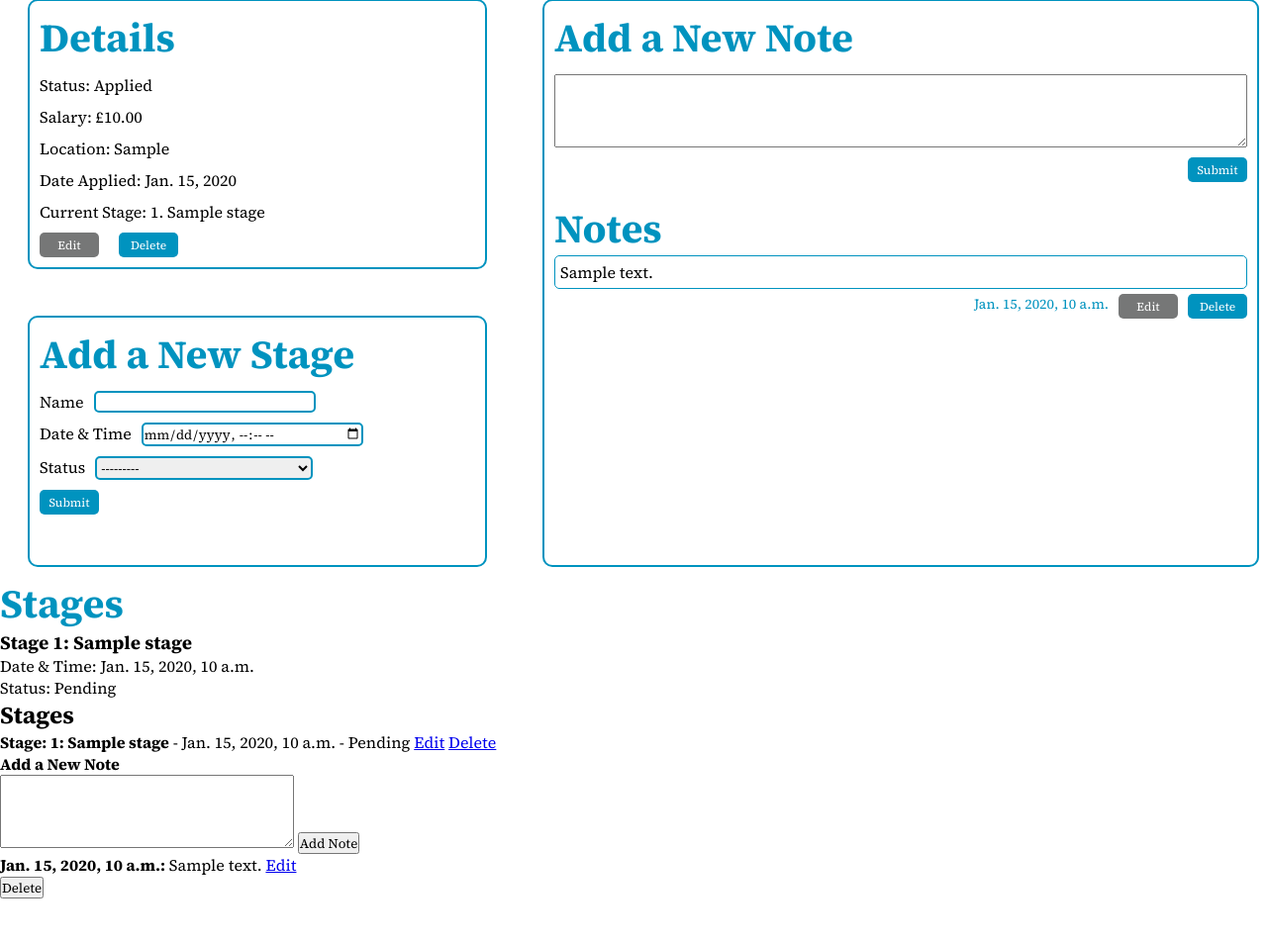
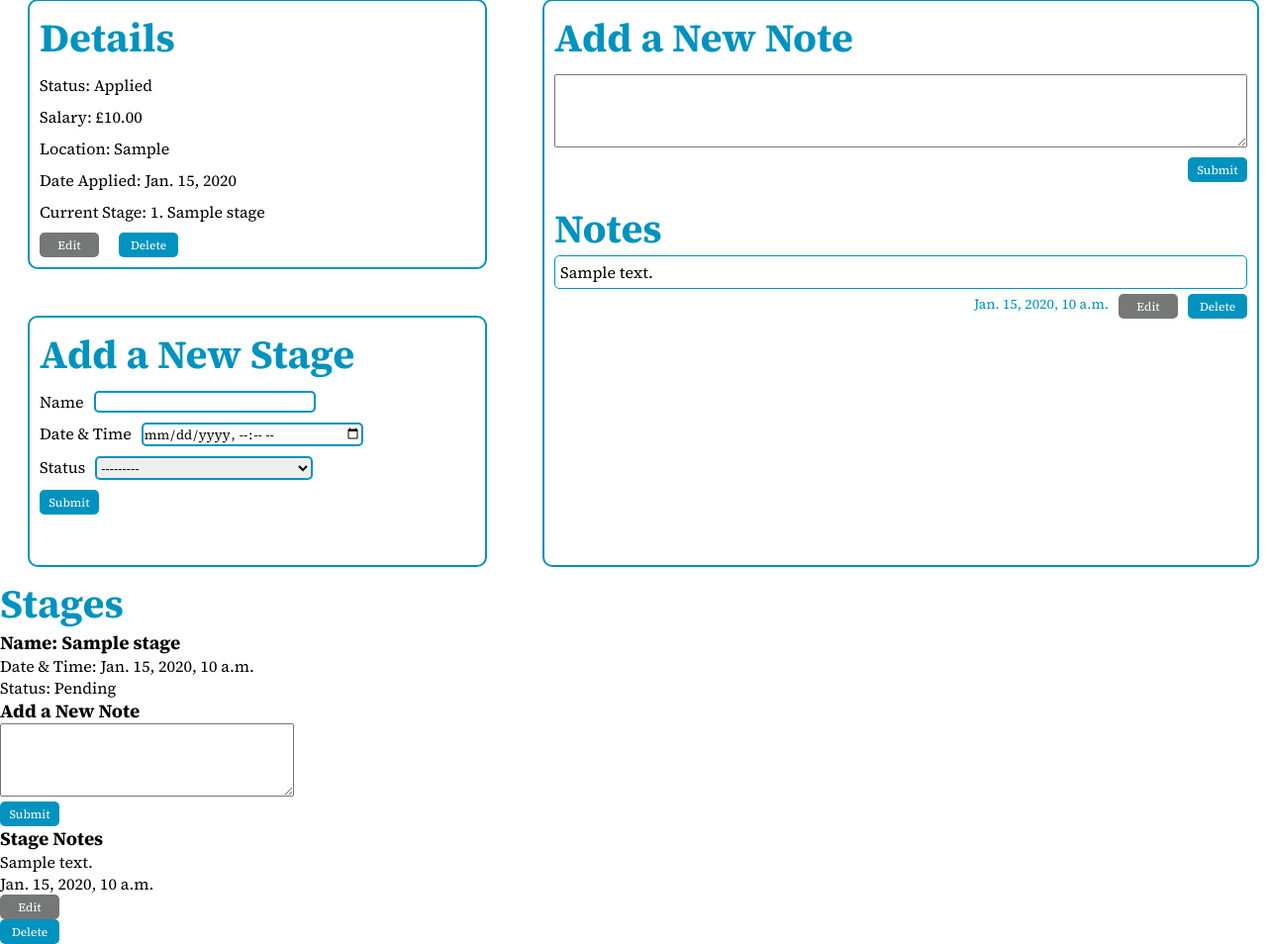
Before and after one commit to jamiekaye9/job-logger, a Django app: page /job_applications/1/ in a window 1280 px wide. Shown: the part 183-1137 px from the top of the page at 99% size. Before the commit the page ends 1091 px from the top, so only its background shows below. Run offline with Django 4.2, Linux system fonts and the light colour scheme; a user stored in the database is signed in; tables that the repository leaves empty hold one stand-in row (values such as "Sample post").

Commit message:
stages html rewritten

```diff
--- a/jobs/templates/profile/job_application_detail.html
+++ b/jobs/templates/profile/job_application_detail.html
@@ -6,19 +6,19 @@
 {% block content %}
 <div class="job-details-body">
     <header class="job-details-header">
-        <h1 class="header-title">{{application.company_name}} - {{application.job_title}}</h1>
+        <h1 class="header-title">{{ application.company_name }} - {{ application.job_title }}</h1>
     </header>
     <main class="job-details-main">
         <div class="job-details-top">
             <div class="job-details-top-left">
                 <div class="job-details-info">
                     <h2 class="title">Details</h2>
-                    <p>Status: {{application.status}}</p>
-                    <p>Salary: £{{application.salary}}</p>
-                    <p>Location: {{application.location}}</p>
-                    <p>Date Applied: {{application.date_applied}}</p>
+                    <p>Status: {{ application.status }}</p>
+                    <p>Salary: £{{ application.salary }}</p>
+                    <p>Location: {{ application.location }}</p>
+                    <p>Date Applied: {{ application.date_applied }}</p>
                     {% if current_stage %}
-                    <p>Current Stage: {{current_stage.stage_number}}. {{current_stage.stage_name}}</p>
+                    <p>Current Stage: {{ current_stage.stage_number }}. {{ current_stage.stage_name }}</p>
                     {% else %}
                     <p>Current Stage: No stages added yet.</p>
                     {% endif %}
@@ -46,7 +46,7 @@
                             {{ stage_form.status }}
                             {{ stage_form.status.errors }}
                         </div>
-                        <button type="Submit" class="button">Submit</button>
+                        <button type="submit" class="button">Submit</button>
                     </form>
                 </div>
             </div>
@@ -75,10 +75,10 @@
                         {% for note in notes %}
                         <div class="application-note">
                             <div class="application-note-box">
-                                <p class="note-text">{{note.note_text}}</p>
+                                <p class="note-text">{{ note.note_text }}</p>
                             </div>
                             <div class="application-note-actions">
-                                <p class="note-date">{{note.created_at}}</p>
+                                <p class="note-date">{{ note.created_at }}</p>
                                 <a href="{% url 'update_application_note' application.pk note.pk %}" class="edit-button">Edit</a>
                                 <form method="post" action="{% url 'delete_application_note' application.pk note.pk %}" style="display:inline;">
                                     {% csrf_token %}
@@ -98,81 +98,47 @@
             <h2 class="title">Stages</h2>
             {% if stages %}
             {% for stage in stages %}
-            <div class="stages-box">
-                <div class="stages">
-                    <h3>Stage {{ stage.stage_number }}: {{ stage.stage_name }}</h3>
+            <div>
+                <div>
+                    <div>
+                        <h3>Name: {{stage.stage_name}}</h3>
                         <p>Date & Time: {{ stage.stage_date_time }}</p>
                         <p>Status: {{ stage.status }}</p>
                     </div>
                     <div>
-
+                        <h3>Add a New Note</h3>
+                        <form method="post" action="{% url 'add_stage_note' stage.pk %}" class="stage-note-form">
+                            {% csrf_token %}
+                            {{ stage_note_form.note_text }}
+                            {{ stage_note_form.note_text.errors }}
+                            <button type="submit" class="button">Submit</button>
+                        </form>
+                    </div>
+                </div>
+                <div>
+                    <h3>Stage Notes</h3>
+                    {% with stage.notes.all as stage_notes %}
+                        {% if stage_notes %}
+                            {% for note in stage_notes %}
+                                <div>{{ note.note_text }}</div>
+                                <div>
+                                    {{ note.created_at }}
+                                    <a href="{% url 'update_stage_note' stage.pk note.pk %}" class="edit-button">Edit</a>
+                                    <form method="post" action="{% url 'delete_stage_note' stage.pk note.pk %}" style="display:inline;">
+                                        {% csrf_token %}
+                                        <button type="submit" class="button">Delete</button>
+                                    </form>
+                                </div>
+                            {% endfor %}
+                        {% else %}
+                            <p>No notes added yet.</p>
+                        {% endif %}
+                    {% endwith %}
                 </div>
             </div>
             {% endfor %}
-            {% else %}
-            <p>No stages added yet.</p>
         {% endif %}
         </div>
     </main>
-
-<h2>Stages</h2>
-{% if stages %}
-<ul>
-    {% for stage in stages %}
-    <li>
-        {% if editing_stage_id == stage.id %}
-            <form method="post" action="{% url 'update_stage' stage.pk %}">
-                {% csrf_token %}
-                {{ edit_stage_form.stage_name.label }} {{ edit_stage_form.stage_name }}
-                {{ edit_stage_form.stage_date_time.label }} {{ edit_stage_form.stage_date_time }}
-                {{ edit_stage_form.status.label }} {{ edit_stage_form.status }}
-                <button type="submit">Save</button>
-                <a href="{% url 'job_application_detail' application.pk %}">Cancel</a>
-            </form>
-        {% else %}
-            <strong>Stage: {{stage.stage_number}}: {{ stage.stage_name }}</strong>
-            - {{ stage.stage_date_time }} - {{ stage.status }}
-            <a href="{% url 'job_application_detail' application.pk %}?edit={{ stage.pk }}">Edit</a>
-            <a href="{% url 'delete_stage' stage.pk %}">Delete</a>
-        {% endif %}
-
-        <h4>{% if editing_stage_note_id %}Edit Note{% else %}Add a New Note{% endif %}</h4>
-        <form method="post" action="{% if editing_stage_note_id %}{% url 'update_stage_note' stage.pk editing_stage_note_id %}{% else %}{% url 'add_stage_note' stage.pk %}{% endif %}">
-                {% csrf_token %}
-                {% if editing_stage_note_id %}
-                    {{ edit_stage_note_form.note_text }}
-                    {{ edit_stage_note_form.note_text.errors }}
-                {% else %}
-                    {{ stage_note_form.note_text }}
-                    {{ stage_note_form.note_text.errors }}
-                {% endif %}
-                <button type="submit">{% if editing_stage_note_id %}Save{% else %}Add Note{% endif %}</button>
-                {% if editing_stage_note_id %}
-                    <a href="{% url 'job_application_detail' application.pk %}">Cancel</a>
-                {% endif %}
-            </form>
-
-        {% if stage.notes.all %}
-            <ul>
-                {% for note in stage.notes.all %}
-                    <li>
-                        <strong>{{ note.created_at }}:</strong> {{ note.note_text }}
-                        <a href="{% url 'update_stage_note' stage.pk note.pk %}">Edit</a>
-                        <form method="post" action="{% url 'delete_stage_note' stage.pk note.pk %}">
-                            {% csrf_token %}
-                            <button type="submit">Delete</button>
-                        </form>
-                    </li>
-                {% endfor %}
-            </ul>
-        {% else %}
-            <p>No notes for this stage yet.</p>
-        {% endif %}
-    </li>
-    {% endfor %}
-</ul>
-{% else %}
-<p>No stages added yet.</p>
-{% endif %}
 </div>
 {% endblock %}
```
Lines whose indentation alone changed are shown as unchanged.
